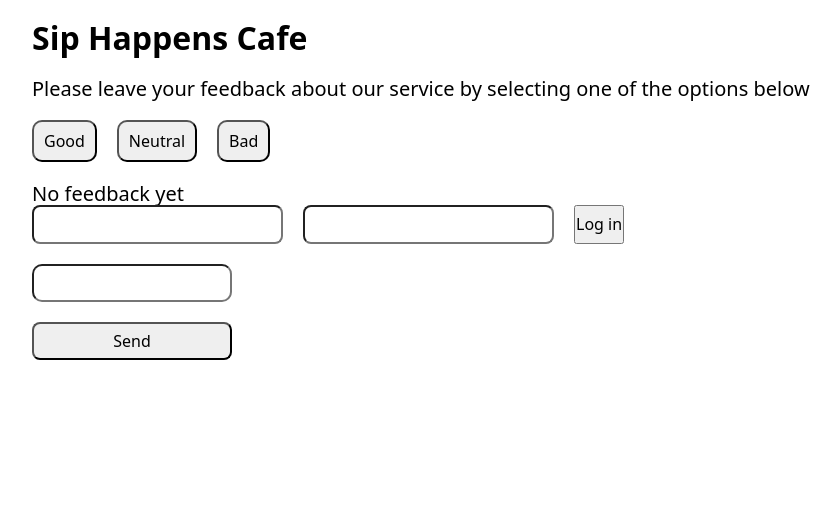
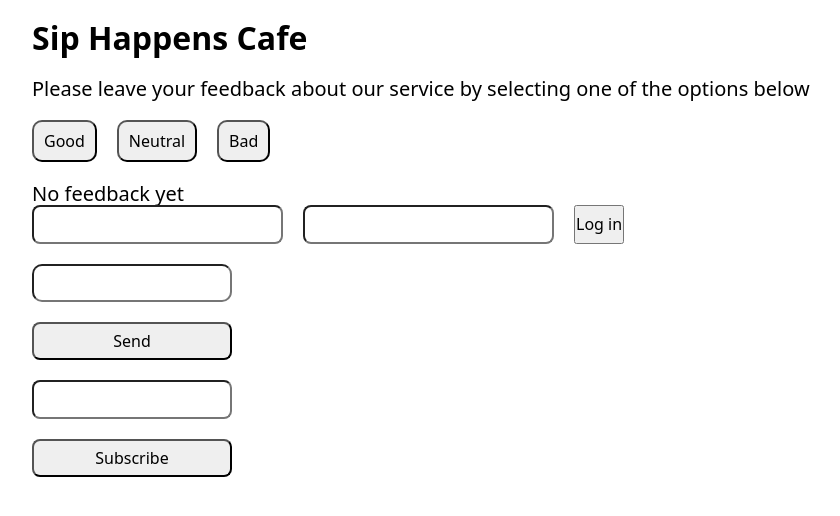
Before and after one commit to Developer-Mykhailo/test-3-react-project, a React (Vite) app: page / in a window 1280 px wide. Shown: the top 516 px of the page, without its empty margins (24-864 px from the left). Built offline with nearby package versions, Linux system fonts and the light colour scheme.

Commit message:
add email form

```diff
--- a/src/App.jsx
+++ b/src/App.jsx
@@ -6,6 +6,7 @@ import Notification from "./components/Notification/Notification";
 import Options from "./components/Options/Options";
 import LoginForm from "./components/LoginForm/LoginForm";
 import SimpleForm from "./components/SimpleForm/SimpleForm";
+import EmailForm from "./components/EmailForm/EmailForm";
 
 function App() {
   // state
@@ -64,6 +65,7 @@ function App() {
 
       <LoginForm onLogin={handleLogin} />
       <SimpleForm />
+      <EmailForm />
     </Container>
   );
 }
--- /dev/null
+++ b/src/components/EmailForm/EmailForm.jsx
@@ -0,0 +1,28 @@
+import { useState } from "react";
+import s from "./EmailForm.module.css";
+
+const EmailForm = () => {
+  // state
+  const [email, setEmail] = useState("");
+
+  // handlers
+  const handleChange = (e) => {
+    setEmail(e.target.value);
+  };
+
+  const handleSubmit = (e) => {
+    e.preventDefault();
+    console.log("Subscribed with:", email);
+    setEmail("");
+  };
+
+  // JSX
+  return (
+    <form className={s.form} onSubmit={handleSubmit}>
+      <input type="email" name="email" value={email} onChange={handleChange} />
+      <button type="submit">Subscribe</button>
+    </form>
+  );
+};
+
+export default EmailForm;
--- /dev/null
+++ b/src/components/EmailForm/EmailForm.module.css
@@ -0,0 +1,16 @@
+.form {
+  margin-top: 20px;
+  display: flex;
+  flex-direction: column;
+  max-width: 200px;
+}
+.form input {
+  padding: 8px;
+  border-radius: 8px;
+  margin-bottom: 20px;
+}
+
+.form button {
+  padding: 8px;
+  border-radius: 8px;
+}
```
